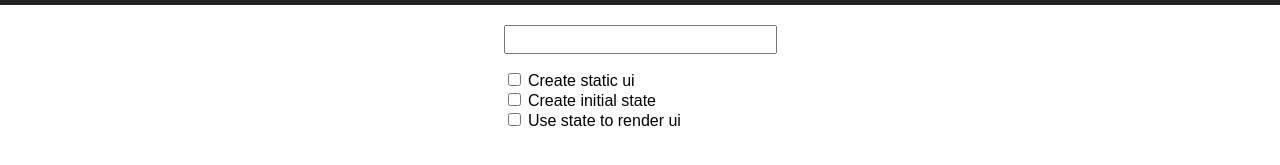
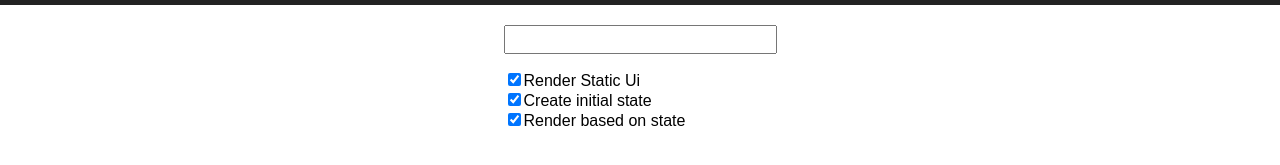
Before and after one commit to kbytin/CRA-Redux, a React (Create React App) app: page / in a window 1280 px wide. Shown: the part 185-350 px from the top of the page. Built offline with nearby package versions, Linux system fonts and the light colour scheme.

Commit message:
add state to index.js

```diff
--- a/src/App.js
+++ b/src/App.js
@@ -16,15 +16,12 @@
           </form>
           <div>
             <ul>
-              <li>
-                <input type="checkbox"/> Create static ui
-              </li>
-              <li>
-                <input type="checkbox"/> Create initial state
-              </li>
-              <li>
-                <input type="checkbox"/> Use state to render ui
-              </li>
+              {this.props.todos.map(todo => (
+                <li key={todo.id}>
+                  <input type="checkbox" defaultChecked={todo.isComplete}/>
+                  {todo.name}
+                </li>
+              ))}
             </ul>
           </div>
         </div>
--- a/src/index.js
+++ b/src/index.js
@@ -4,5 +4,12 @@
 import App from './App';
 import registerServiceWorker from './registerServiceWorker';
 
-ReactDOM.render(<App />, document.getElementById('root'));
+const state = {
+  todos : [
+    {id: 1, name: 'Render Static Ui', isComplete: true},
+    {id: 2, name: 'Create initial state', isComplete: true},
+    {id: 3, name: 'Render based on state', isComplete: true},
+  ]
+}
+ReactDOM.render(<App todos={state.todos}/>, document.getElementById('root'));
 registerServiceWorker();
```
